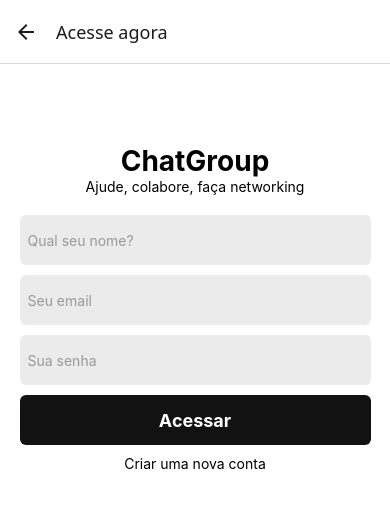
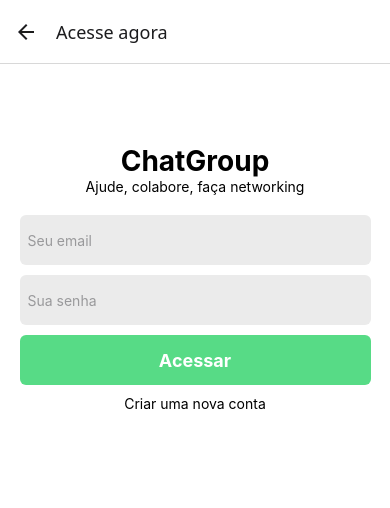
Before and after one commit to israelsilva282/chat-group-mobile, a React Native app: screen /SignIn in a window 390 px wide. Shown: the top 508 px of the page. Built offline with nearby package versions, Linux system fonts and the light colour scheme.

Commit message:
Adicionado condicional para trocar entre login e cadastro

```diff
--- a/src/pages/SignIn/index.js
+++ b/src/pages/SignIn/index.js
@@ -6,11 +6,15 @@
     const [email, setEmail] = useState('');
     const [password, setPassword] = useState('');
 
+    const [type, setType] = useState(false); // false = login, true = cadastro
+
     return (
         <SafeAreaView style={styles.container}>
             <Text style={styles.logo}>ChatGroup</Text>
             <Text style={{ marginBottom: 20 }}>Ajude, colabore, faça networking</Text>
 
+
+            {type && (
                 <TextInput
                     style={styles.input}
                     value={name}
@@ -18,6 +22,7 @@
                     placeholder='Qual seu nome?'
                     placeholderTextColor={'#99999b'}
                 />
+            )}
             <TextInput
                 style={styles.input}
                 value={email}
@@ -33,11 +38,12 @@
                 placeholderTextColor={'#99999b'}
             />
 
-            <TouchableOpacity style={styles.buttonLogin}>
-                <Text style={styles.buttonText}>Acessar</Text>
+            <TouchableOpacity style={[styles.buttonLogin, { backgroundColor: type ? '#f53745' : '#57db86' }]}>
+                <Text style={styles.buttonText}>{type ? 'Cadastrar' : 'Acessar'}</Text>
             </TouchableOpacity>
-            <TouchableOpacity>
-                <Text>Criar uma nova conta</Text>
+
+            <TouchableOpacity onPress={() => setType(!type)}>
+                <Text>{type ? 'Já possuo uma conta' : 'Criar uma nova conta'}</Text>
             </TouchableOpacity>
         </SafeAreaView>
     );
@@ -67,7 +73,6 @@
     },
     buttonLogin: {
         width: '90%',
-        backgroundColor: '#121212',
         height: 50,
         justifyContent: 'center',
         alignItems: 'center',
```
Lines whose indentation alone changed are shown as unchanged.
